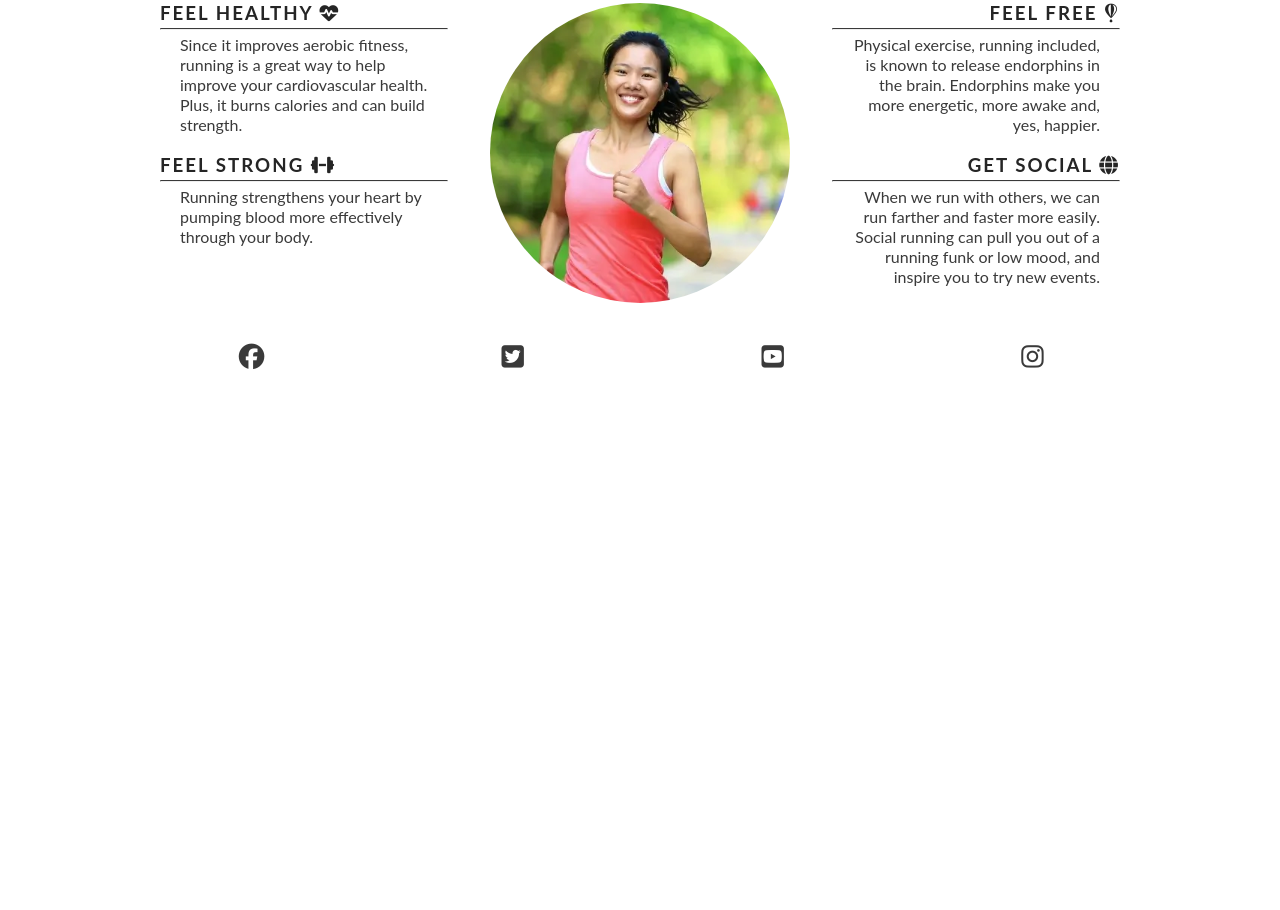
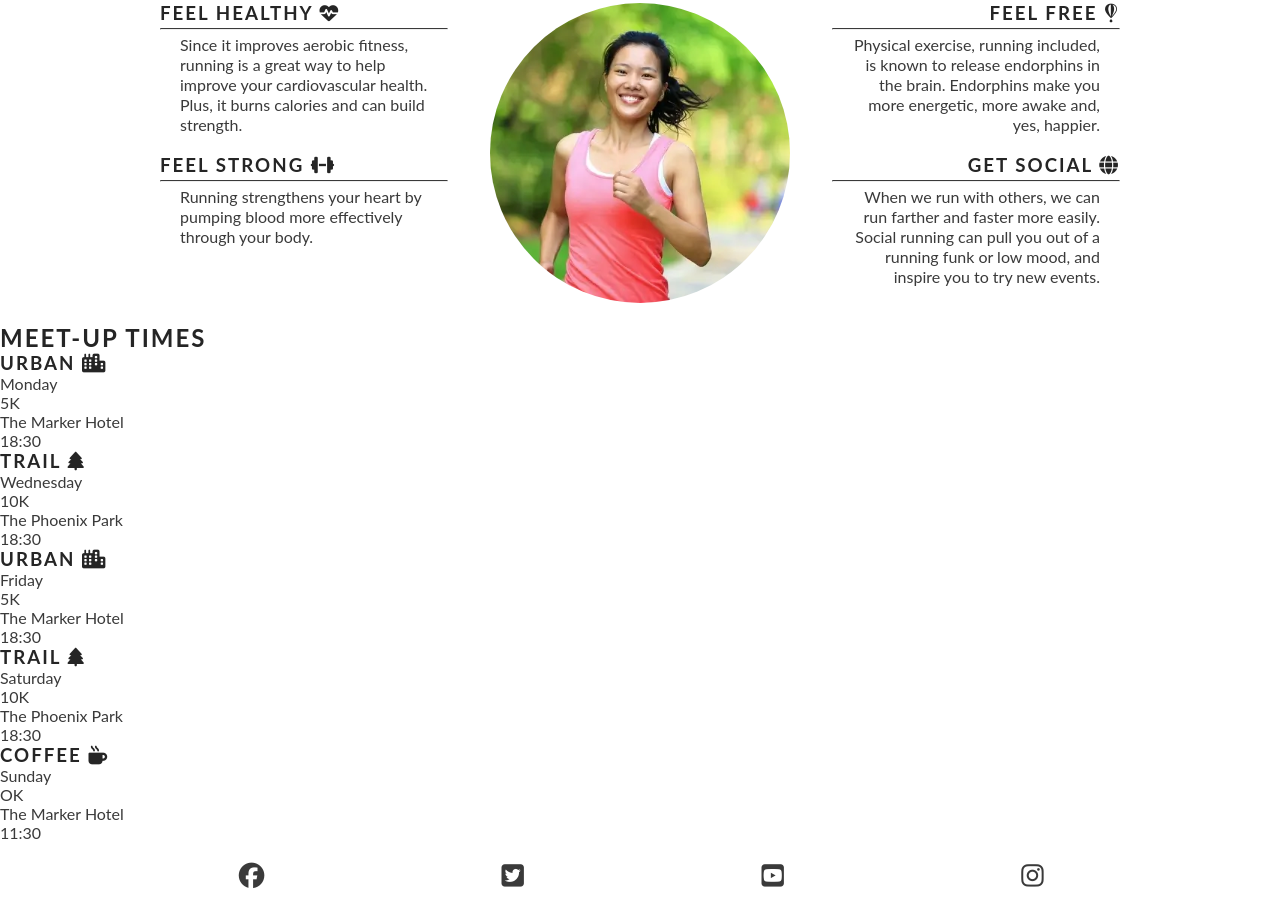
Before and after one commit to SofiaNords/love-running, a plain HTML site: page index.html in a window 1280 px wide. Shown: the part 750-1660 px from the top of the page. Before the commit the page ends 1141 px from the top, so only its background shows below. Drawn offline with Linux system fonts and the light colour scheme.

Commit message:
Add meetup section HTML

```diff
--- a/index.html
+++ b/index.html
@@ -109,6 +109,47 @@
           </div>
         </div>
       </section>
+      <!-- Meetup times section -->
+      <section id="meetups">
+        <h2>Meet-up Times</h2>
+        <div id="times">
+          <div>
+            <h3>URBAN <i class="fa-solid fa-city"></i></h3>
+            <p>Monday</p>
+            <p>5K</p>
+            <p>The Marker Hotel</p>
+            <p>18:30</p>
+          </div>
+          <div>
+            <h3>TRAIL <i class="fa-solid fa-tree"></i></h3>
+            <p>Wednesday</p>
+            <p>10K</p>
+            <p>The Phoenix Park</p>
+            <p>18:30</p>
+          </div>
+          <div>
+            <h3>URBAN <i class="fa-solid fa-city"></i></h3>
+            <p>Friday</p>
+            <p>5K</p>
+            <p>The Marker Hotel</p>
+            <p>18:30</p>
+          </div>
+          <div>
+            <h3>TRAIL <i class="fa-solid fa-tree"></i></h3>
+            <p>Saturday</p>
+            <p>10K</p>
+            <p>The Phoenix Park</p>
+            <p>18:30</p>
+          </div>
+          <div>
+            <h3>COFFEE <i class="fa-solid fa-mug-hot"></i></h3>
+            <p>Sunday</p>
+            <p>OK</p>
+            <p>The Marker Hotel</p>
+            <p>11:30</p>
+          </div>
+        </div>
+      </section>
     </main>
     <!--footer-->
     <footer>
```
